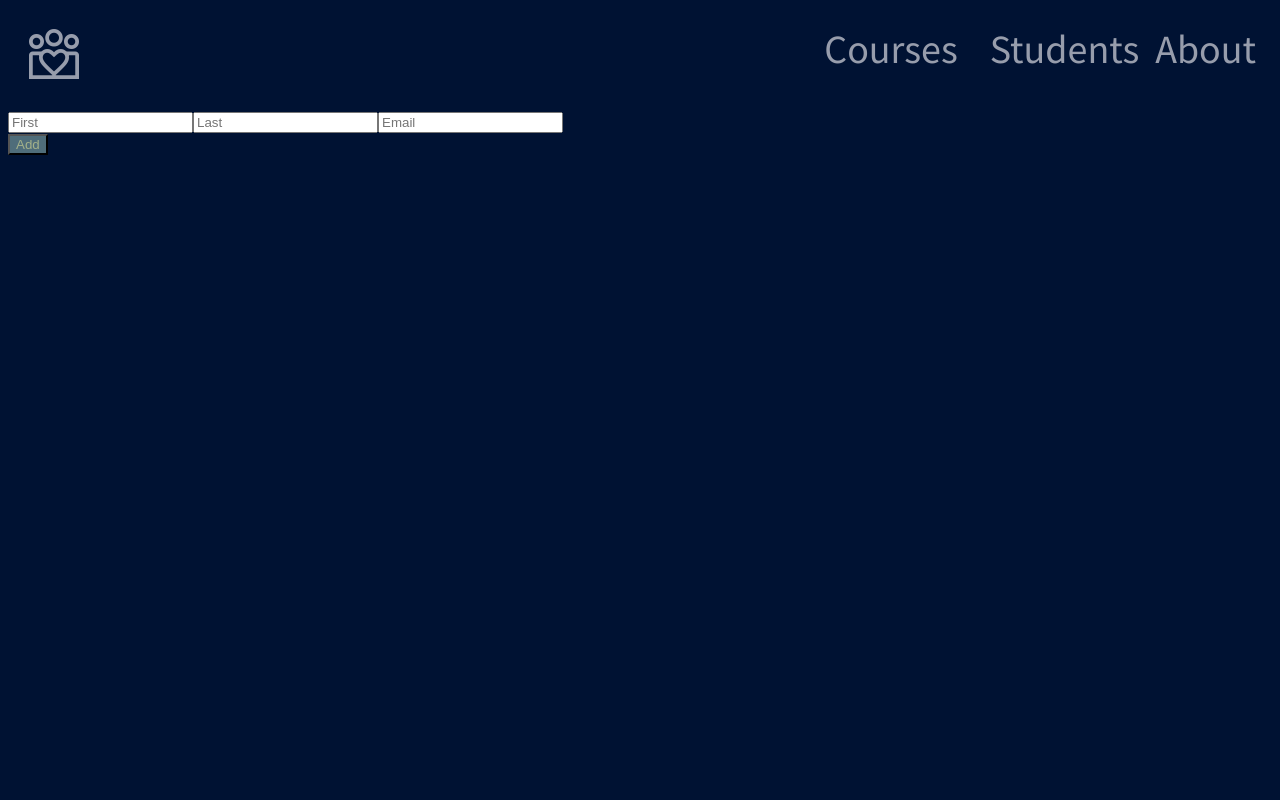
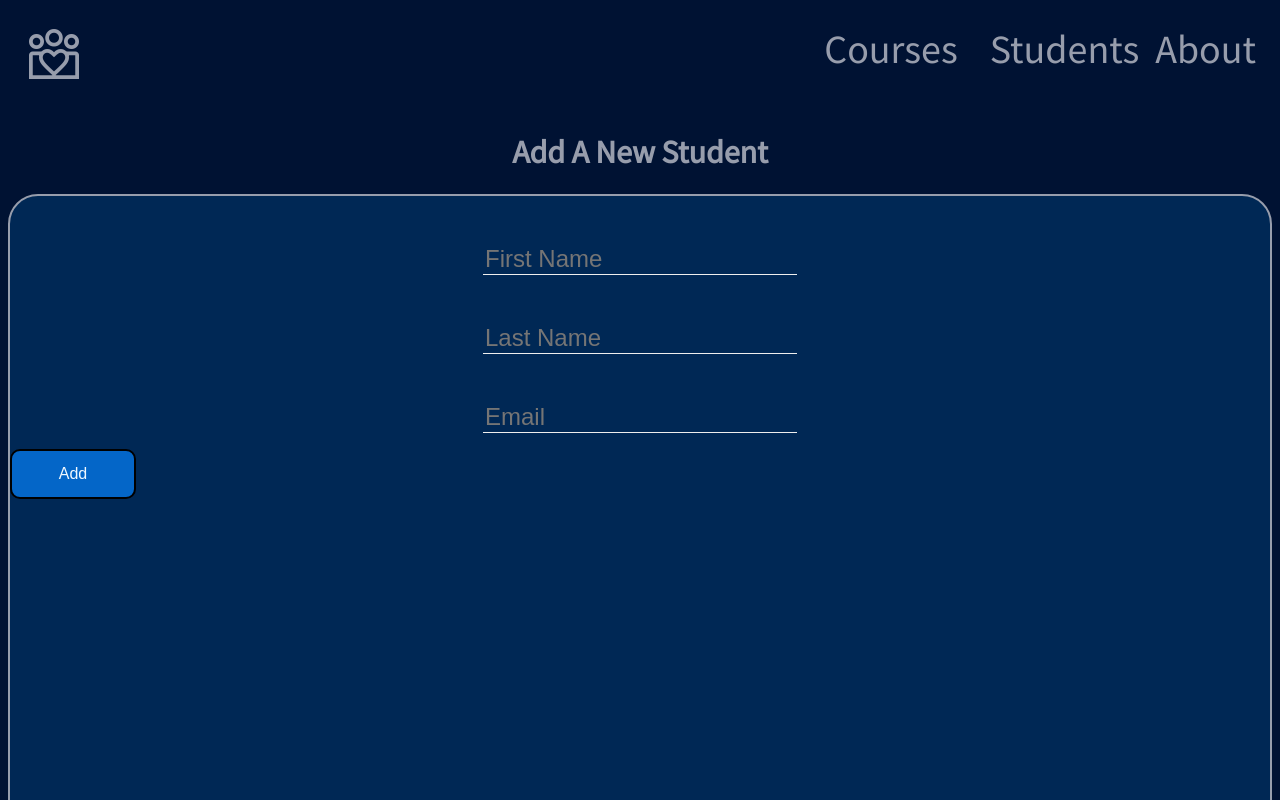
Before and after one commit to hoang-p6/Interview-Hackathon, a Vue app in the folder client/: page /students/form in a window 1280 px wide. Shown: the top 800 px of the page. Built offline with nearby package versions, Linux system fonts and the light colour scheme; a web font is replaced by a local one.

Commit message:
Updated CSS

```diff
--- a/client/src/components/CourseCard.vue
+++ b/client/src/components/CourseCard.vue
@@ -1,12 +1,12 @@
 <template>
-  <h1>Courses</h1>
-  <div class="background">
-    <div class="main">
-      <!-- <div>
+  <div class="main">
+    <h1>Courses</h1>
+    <!-- <div>
       {{ this.course.name }}
       {{ this.course.code }}
     </div> -->
 
+    <div class="class-container" id="background">
       <div
         class="card"
         v-for="course in courses"
@@ -14,14 +14,16 @@
         @click="$router.push(`/courses/${course.id}`)"
       >
         <h2>{{ course.name }}</h2>
-
-        <h3>Course Code: {{ course.code }}</h3>
+        <h3>{{ course.code }}</h3>
       </div>
-      <button class="button" @click="selectedCourse = false">Back</button>
-      <button class="button" @click="$router.push('/courses/form')">
+    </div>
+    <div class="class-container">
+      <button class="course-button" @click="selectedCourse = false">
+        Back
+      </button>
+      <button class="course-button" @click="$router.push('/courses/form')">
         Add Course
       </button>
-
     </div>
   </div>
 </template>
@@ -95,7 +97,6 @@ export default {
   align-items: center;
   justify-content: center;
   flex-direction: column;
-  flex-wrap: wrap;
   background-color: rgb(10, 36, 114);
   width: 80%;
   height: 250px;
@@ -110,18 +111,24 @@ export default {
   color: rgb(3, 83, 164);
 }
 
-.button {
+.course-button {
   background-color: rgb(4, 102, 200);
   color: aliceblue;
   width: 20%;
   height: 50px;
   margin-bottom: 10px;
   border-radius: 10px;
-  border-style: solid;
-  border-color: 2px #979dac;
+  border-style: none;
   font-size: 1em;
 }
 .button:hover {
   background-color: rgb(3, 83, 164);
 }
+#background {
+  background-color: #002855;
+  border: 2px solid #979dac;
+  height: 100vh;
+  width: 98.2vw;
+  border-radius: 30px;
+}
 </style>
--- a/client/src/components/StudentForm.vue
+++ b/client/src/components/StudentForm.vue
@@ -1,20 +1,25 @@
 <template>
-  <form @submit="addStudent">
+  <h1>Add A New Student</h1>
+  <div class="studentAdd">
+    <form @submit="addStudent" class="studentForm">
       <input
+        class="student-form-first"
         :v-model="text"
-      placeholder="First "
+        placeholder="First Name"
         :value="this.firstName"
         name="firstName"
         @input="handleChange"
       />
       <input
+        class="student-form-last"
         :v-model="text"
-      placeholder="Last "
+        placeholder="Last Name"
         :value="this.lastName"
         name="lastName"
         @input="handleChange"
       />
       <input
+        class="student-form-email"
         :v-model="text"
         placeholder="Email "
         :value="email"
@@ -36,7 +41,10 @@
       @input="handleChange"
     /> -->
     </form>
-  <button type="submit" @click="addStudent">Add</button>
+    <button type="submit" @click="addStudent" class="studentFormButton">
+      Add
+    </button>
+  </div>
 </template>
 <script>
 import axios from 'axios'
@@ -69,3 +77,38 @@ export default {
   }
 }
 </script>
+
+<style>
+.student-form-first,
+.student-form-last,
+.student-form-email {
+  margin: 3rem auto auto auto;
+  border: 0;
+  background-color: #002855;
+  border-bottom: 1px solid #eee;
+  font-size: x-large;
+}
+.studentAdd {
+  background-color: #002855;
+  border: 2px solid #979dac;
+  height: 100vh;
+  border-radius: 30px;
+}
+.studentForm {
+  display: flex;
+  flex-direction: column;
+  align-items: center;
+}
+.studentFormButton {
+  margin: 1rem auto;
+  background-color: rgb(4, 102, 200);
+  color: aliceblue;
+  width: 10%;
+  height: 50px;
+  margin-bottom: 10px;
+  border-radius: 10px;
+  border-style: solid;
+  border-color: 2px #979dac;
+  font-size: 1em;
+}
+</style>
```
Also changed, not shown: client/src/components/StudentCard.vue (+42 -42 lines). Lines whose indentation alone changed are shown as unchanged.
